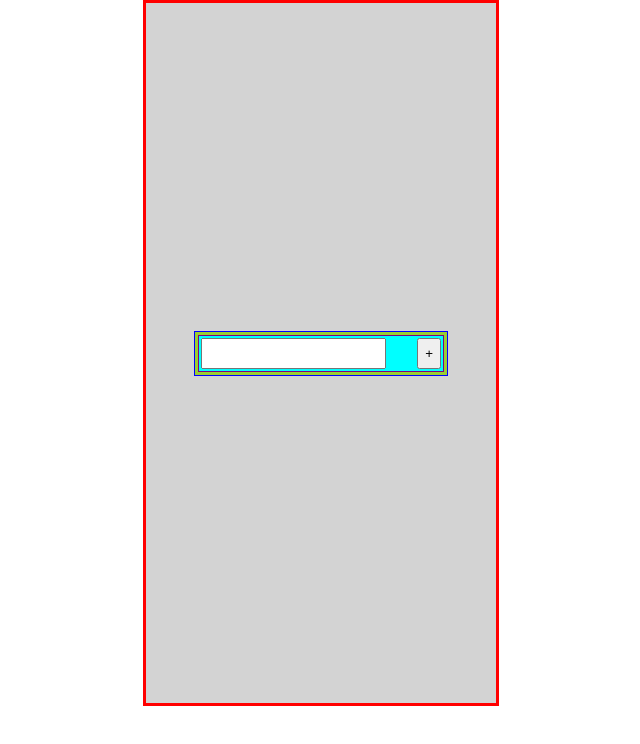
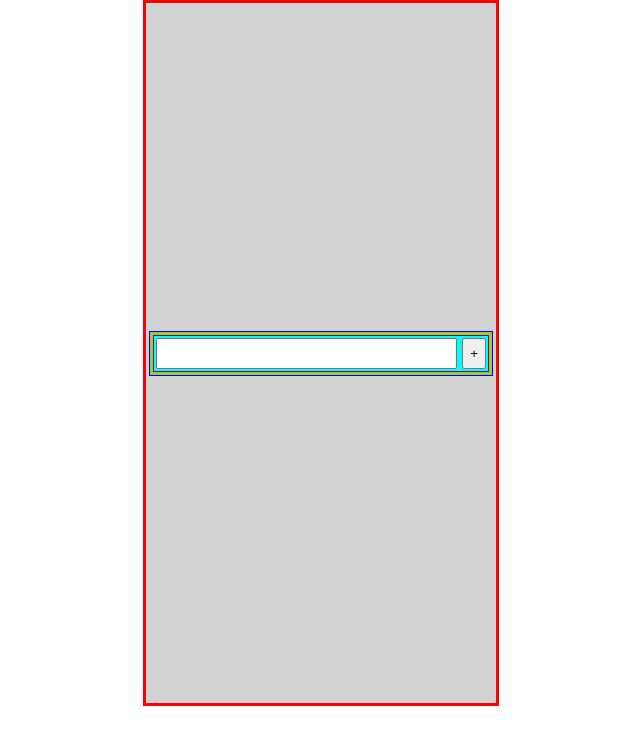
Before and after one commit to andrmoe/todo, a React (Create React App) app: page / in a window 1280 px wide. Shown: the top 744 px of the page, without its empty margins (319-959 px from the left). Built offline with nearby package versions, Linux system fonts and the light colour scheme.

Commit message:
Added button to cancel move

```diff
--- a/src/App.css
+++ b/src/App.css
@@ -28,7 +28,7 @@
   margin: 2px;
   background-color: aqua;
   padding: 2px;
-  width: 240px;
+  width: 330px;
 }
 
 .list-item-child {
@@ -48,7 +48,7 @@
   display: block;
   list-style: none;
   border: 1px solid blue;
-  width: 250px;
+  width: 340px;
   justify-content: center;
   padding: 1px;
   background-color: yellowgreen;
@@ -59,4 +59,5 @@
   display: flex;
   flex-direction: row;
   min-height: 25px;
+  width: 293px;
 }
--- a/src/App.js
+++ b/src/App.js
@@ -63,7 +63,8 @@ export default function App() {
   } else if (itemToBeMoved !== null) {
     console.log(itemToBeMoved)
     content = <>
-      <h3>{itemToBeMoved.text}</h3>
+      <h3>Move "{itemToBeMoved.text}"</h3>
+      <button onClick={() => {setItemToBeMoved(null)}}>Back</button>
       <ul className="list">
         {findAllLists().filter(l => l !== itemToBeMoved.list).map(l => <li><MetaListEntry key={l} handleSelect={() => {
           setTodoItems([...todoItems.filter(t => t !== itemToBeMoved), {...itemToBeMoved, list: l}])
```
Also changed, not shown: 1 other file (tests, documents, lock files or other folders).
